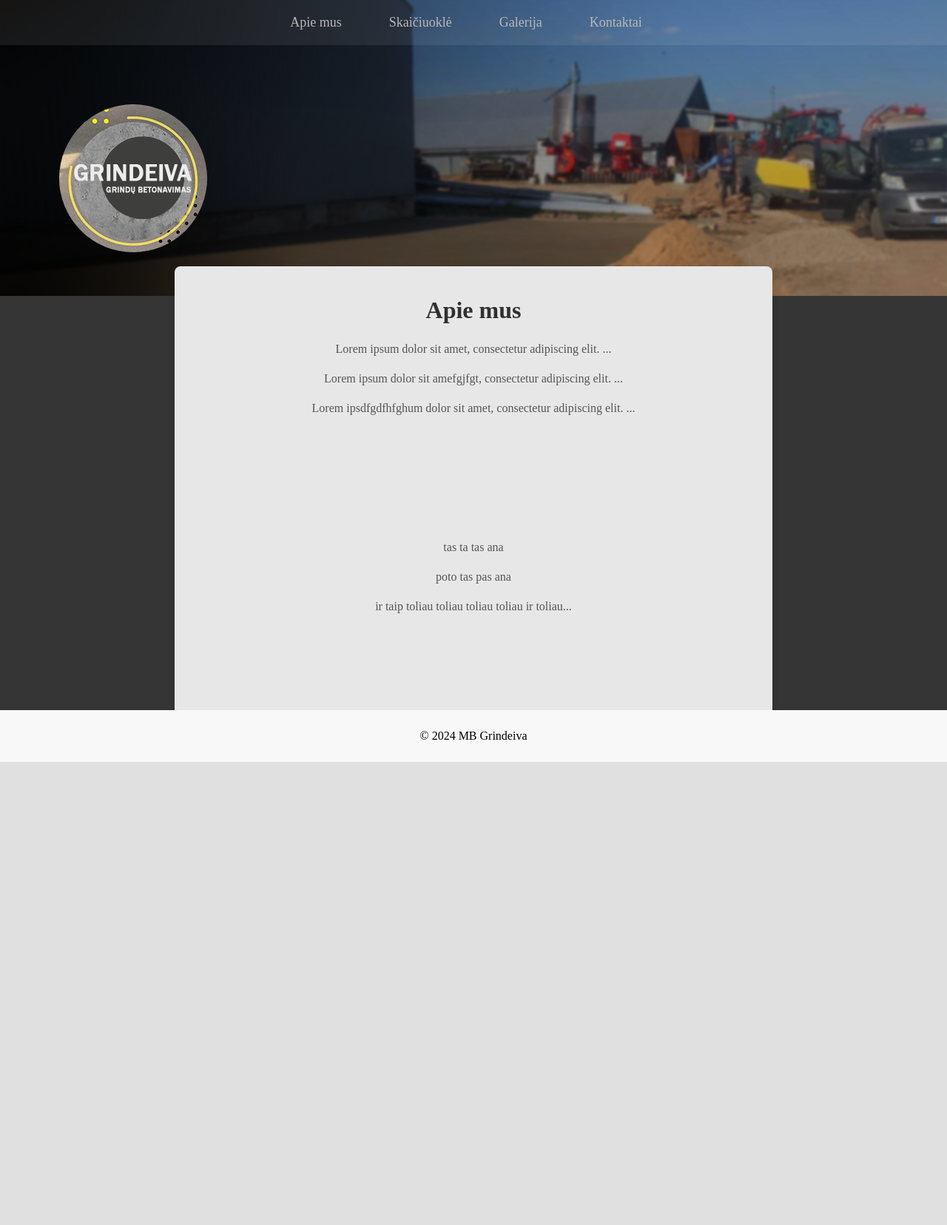
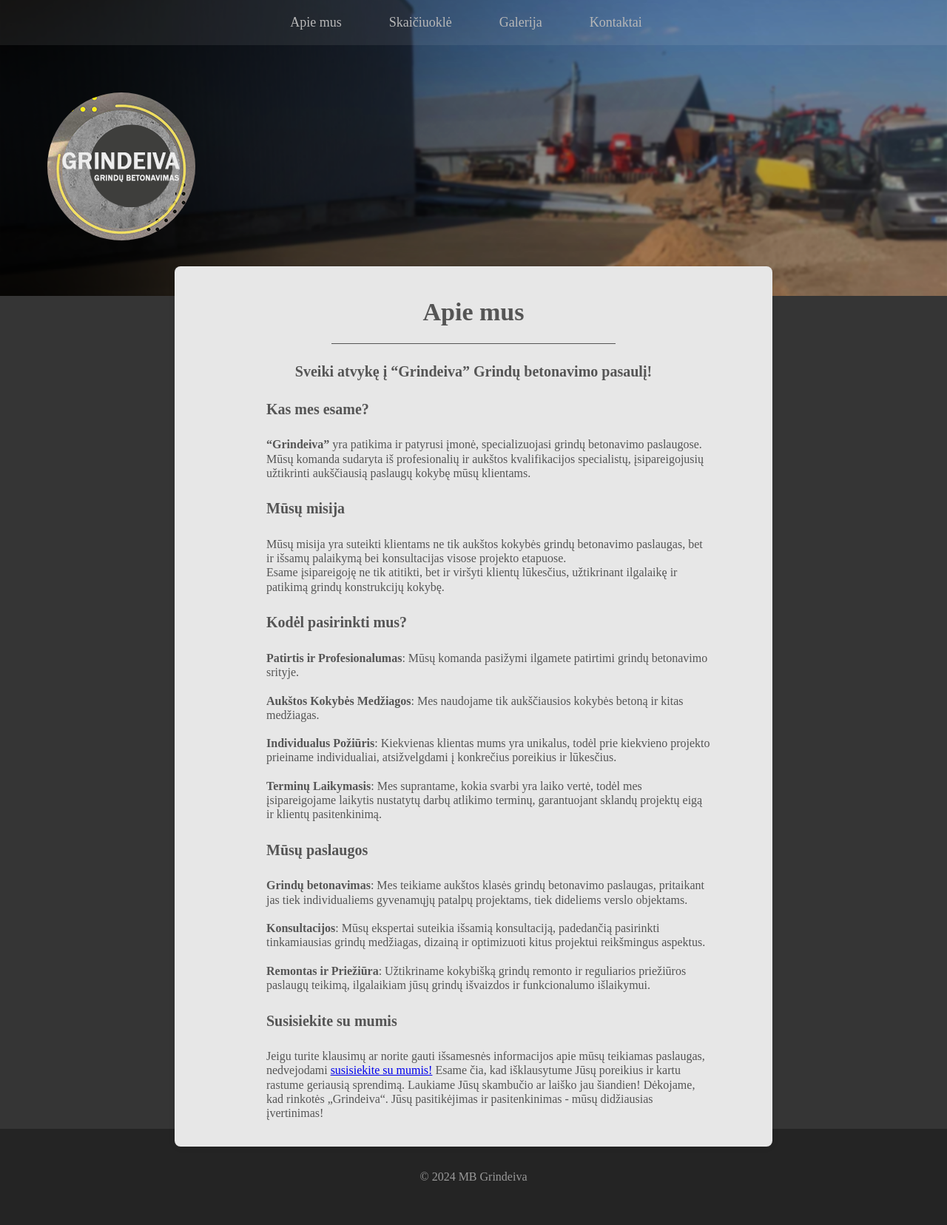
Before and after one commit to RenaldasZ/grindeiva, a Django app: page / in a window 1280 px wide. Shown: the whole page at 74% size. Before the commit the page ends 1030 px from the top, so only its background shows below. Run offline with Django 5.2, Linux system fonts and the light colour scheme.

Commit message:
created about me page

```diff
--- a/main/webapp/static/webapp/css/mobile.css
+++ b/main/webapp/static/webapp/css/mobile.css
@@ -1,21 +1,12 @@
 @media screen and (max-width: 768px) {
-    .main-container {
-        margin: 0;
-        width: 100%; /* Set to 100% to take up the full width */
-        padding: 1rem; /* Add padding for better spacing */
-    }
 
     header nav.main .top-level-menu {
         display: none;
     }
     header nav.main .burger {
-        width: auto;
         display: inline-block;
-        position: fixed;
+        position: absolute;
         right: 0;
-    }
-    header nav.main .top-level-menu .spacer {
-        display: none;
     }
     header nav.main .top-level-menu.active {
         display: flex;
--- a/main/webapp/static/webapp/css/style.css
+++ b/main/webapp/static/webapp/css/style.css
@@ -4,9 +4,12 @@ body {
 }
 
 footer {
-    background-color: #f8f8f8;
-    padding: 10px;
+    position: static;
+    bottom: 0;
+    background-color: #242424;
     text-align: center;
+    color: #999999;
+    padding: 5vh;
 }
 
 header {
@@ -19,8 +22,14 @@ header {
 
 .logo img {
     border-radius: 50vh;
-    padding: 10vh;
+    padding: 8vh;
     max-height: 30vh;
+}
+
+nav {
+    position: sticky;
+    top: 0;
+    z-index: 100;
 }
 
 nav ul {
@@ -47,39 +56,73 @@ nav a:hover {
     color: #e7e7e7;
 }
 
+.parent-container {
+    display: flex;
+    justify-content: center;
+    align-items: center;
+    padding-bottom: 2vh;
+}
+
 .content-section {
-    max-width: 60vw;
+    max-width: 60%;
     margin: -5vh auto;
     padding: 20px;
     background-color: #e7e7e7;
     border-radius: 8px;
     box-shadow: 0 0 10px rgba(0, 0, 0, 0.1);
     text-align: center;
-    flex-shrink: 1;
 }
 
-.content-section h1 {
-    font-size: 32px;
-    color: #303030;
+/* Bendras stilius */
+.content-section {
+    color: #555;
 }
 
+/* Antraštės stiliai */
+.content-section h1 {
+    font-size: 2.125rem;
+}
 .content-section h2 {
-    font-size: 24px;
-    color: #303030;
+    font-size: 1.875rem;
+}
+.content-section h3 {
+    font-size: 1.5rem;
+}
+.content-section h4 {
+    font-size: 1.25rem;
 }
 
+/* sąrašų stiliai */
+.content-section ul {
+    font-size: 16px;
+    line-height: 1.2;
+}
+
+/* Papildomi stiliai */
 .content-section p {
-    font-size: 16px;
     color: #555;
-    line-height: 1.5;
+    align-content: justify;
+}
+.content-section ul {
+    list-style: none;
+}
+.content-section hr {
+    max-width: 0;
+    margin: 0 auto;
+    border: none;
+    border-top: 1px solid #555;
+    animation: stretchHR 1s forwards;
+}
+@keyframes stretchHR {
+    to {
+        max-width: 50%;
+    }
 }
 
 .main-container {
-    display: flex;
-    justify-content: space-around;
-    align-items: center;
-    height: 50vh;
-    flex-shrink: 1;
+    text-align: left;
+    padding-left: 5vw;
+    padding-right: 5vw;
 }
 
 /* Additional styling for the embedded video if necessary */
--- a/main/webapp/templates/webapp/index.html
+++ b/main/webapp/templates/webapp/index.html
@@ -1,16 +1,46 @@
 {% extends "base.html" %}
 
 {% block content %}
-<div class="content-section">
-    <h1>Apie mus</h1>
-    <p>Lorem ipsum dolor sit amet, consectetur adipiscing elit. ...</p>
-    <p>Lorem ipsum dolor sit amefgjfgt, consectetur adipiscing elit. ...</p>
-    <p>Lorem ipsdfgdfhfghum dolor sit amet, consectetur adipiscing elit. ...</p>
-    <div class="main-container">
-        <div>
-            <p>tas ta tas ana</p>
-            <p>poto tas pas ana</p>
-            <p>ir taip toliau toliau toliau toliau ir toliau...</p>
+<div class="parent-container">
+    <div class="content-section">
+        <h1>Apie mus</h1>
+        <hr>
+        <h4>Sveiki atvykę į “Grindeiva” Grindų betonavimo pasaulį!</h4>
+        <div class="main-container">
+
+            <ul>
+            <h4>Kas mes esame?</h4>
+                <li><b>“Grindeiva”</b> yra patikima ir patyrusi įmonė, specializuojasi grindų betonavimo paslaugose.</li>
+                <li>Mūsų komanda sudaryta iš profesionalių ir aukštos kvalifikacijos specialistų, įsipareigojusių užtikrinti aukščiausią paslaugų kokybę mūsų klientams.</li>
+            </ul>
+
+            <ul>
+            <h4>Mūsų misija</h4>
+                <li>Mūsų misija yra suteikti klientams ne tik aukštos kokybės grindų betonavimo paslaugas, bet ir išsamų palaikymą bei konsultacijas visose projekto etapuose.</li>
+                <li>Esame įsipareigoję ne tik atitikti, bet ir viršyti klientų lūkesčius, užtikrinant ilgalaikę ir patikimą grindų konstrukcijų kokybę.</li>
+            </ul>
+
+            <ul>
+            <h4>Kodėl pasirinkti mus?</h4>
+                <li><b>Patirtis ir Profesionalumas</b>: Mūsų komanda pasižymi ilgamete patirtimi grindų betonavimo srityje.</li><br>
+                <li><b>Aukštos Kokybės Medžiagos</b>: Mes naudojame tik aukščiausios kokybės betoną ir kitas medžiagas.</li><br>
+                <li><b>Individualus Požiūris</b>: Kiekvienas klientas mums yra unikalus, todėl prie kiekvieno projekto prieiname individualiai, atsižvelgdami į konkrečius poreikius ir lūkesčius.</li><br>
+                <li><b>Terminų Laikymasis</b>: Mes suprantame, kokia svarbi yra laiko vertė, todėl mes įsipareigojame laikytis nustatytų darbų atlikimo terminų, garantuojant sklandų projektų eigą ir klientų pasitenkinimą.</li>
+            </ul>
+
+            <ul>
+            <h4>Mūsų paslaugos</h4>
+                <li><b>Grindų betonavimas</b>: Mes teikiame aukštos klasės grindų betonavimo paslaugas, pritaikant jas tiek individualiems gyvenamųjų patalpų projektams, tiek dideliems verslo objektams.</li><br>
+                <li><b>Konsultacijos</b>: Mūsų ekspertai suteikia išsamią konsultaciją, padedančią pasirinkti tinkamiausias grindų medžiagas, dizainą ir optimizuoti kitus projektui reikšmingus aspektus.</li><br>
+                <li><b>Remontas ir Priežiūra</b>: Užtikriname kokybišką grindų remonto ir reguliarios priežiūros paslaugų teikimą, ilgalaikiam jūsų grindų išvaizdos ir funkcionalumo išlaikymui.</li>
+            </ul>
+
+            <ul>
+            <h4>Susisiekite su mumis</h4>
+                <li>Jeigu turite klausimų ar norite gauti išsamesnės informacijos apie mūsų teikiamas paslaugas, nedvejodami <a href="/contacts">susisiekite su mumis!</a>
+                    Esame čia, kad išklausytume Jūsų poreikius ir kartu rastume geriausią sprendimą. Laukiame Jūsų skambučio ar laiško jau šiandien!
+                    Dėkojame, kad rinkotės „Grindeiva“. Jūsų pasitikėjimas ir pasitenkinimas - mūsų didžiausias įvertinimas!</li>
+            </ul>
         </div>
     </div>
 </div>
```
Also changed, not shown: main/webapp/static/webapp/images/bg.svg (added).
